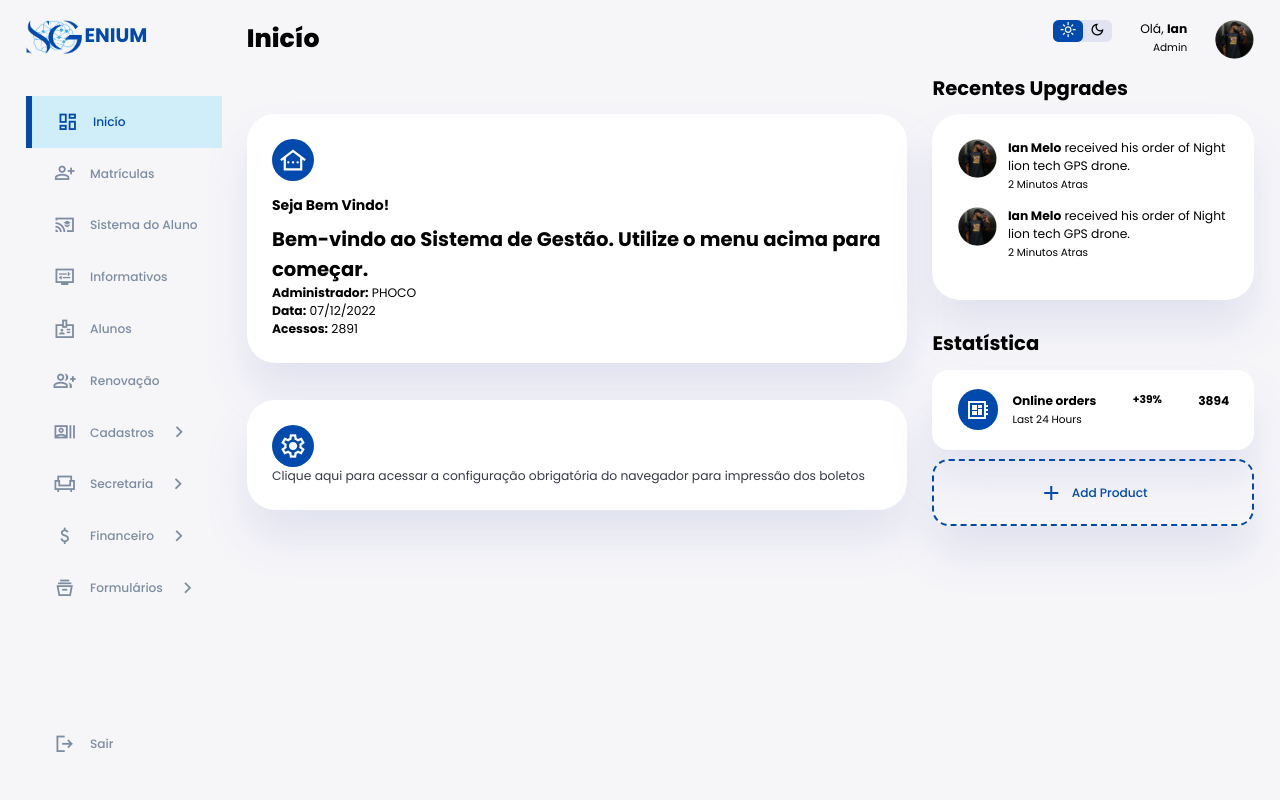
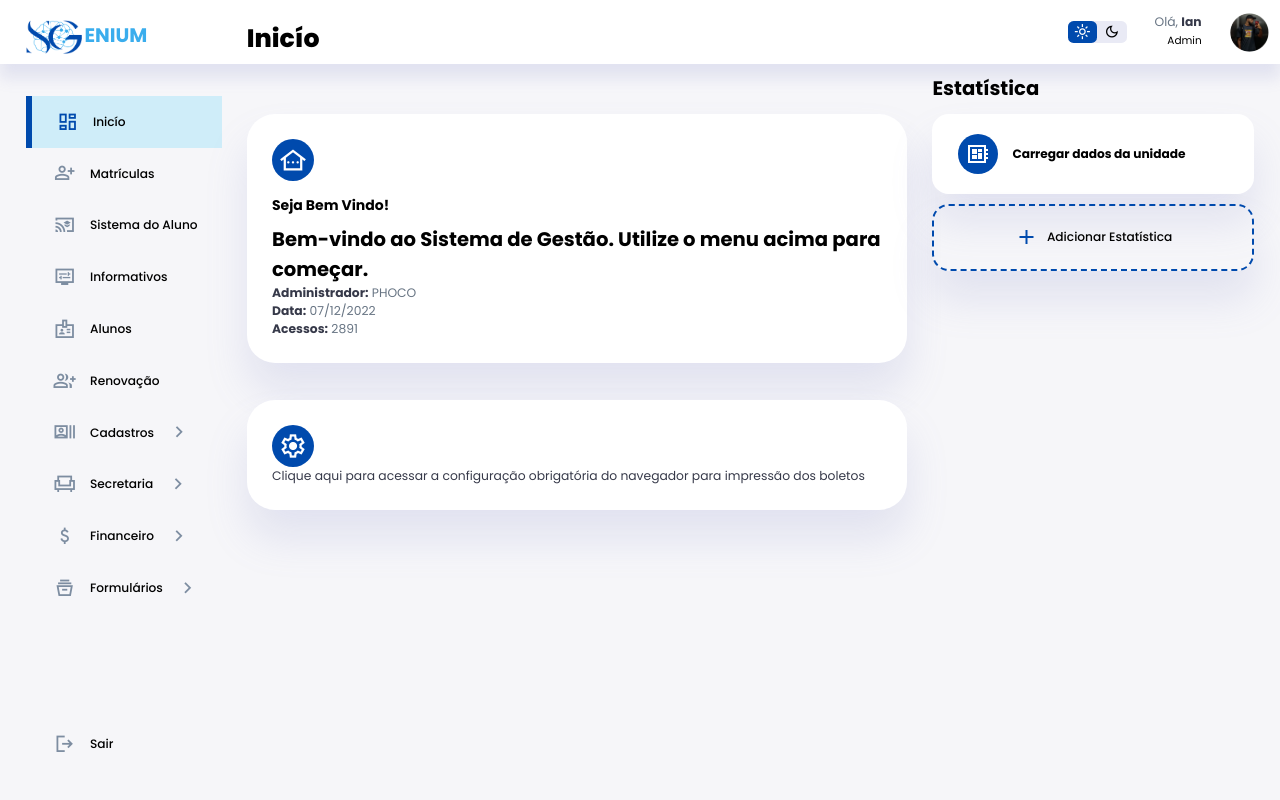
Before and after one commit to ichumbo/LayoutGenium, a PHP site: page / in a window 1280 px wide. Run offline with PHP 8.4, Linux system fonts and the light colour scheme.

Commit message:
finalização index

```diff
--- a/css/global/global.css
+++ b/css/global/global.css
@@ -26,32 +26,38 @@ body {
 h1 {
     font-weight: 800;
     font-size: 1.8rem;
+    color: var(--color-text);
 }
 
 h2 {
     font-size: 1.4rem;
+    color: var(--color-text);
 }
 
 h3 {
     font-size: 0.87rem;
+    color: var(--color-text);
 }
 
 h4 {
     font-size: 0.8rem;
+    color: var(--color-text);
 }
 
 h5 {
     font-size: 0.77rem;
+    color: var(--color-text);
 }
 
 small {
     font-size: 0.75rem;
+    color: var(--color-text);
 }
 
 p {
-    color: var(--cor-dark-variant);
+    color: var(--color-dark-variant);
 }
 
 b {
-    color: var(--cor-dark);
+    color: var(--color-dark);
 }
--- a/css/home/estatistica.css
+++ b/css/home/estatistica.css
@@ -3,6 +3,7 @@
 }
 
 .right .sales-analytics h2 {
+    margin-top: 3.8rem;
     margin-bottom: 0.8rem;
 }
 
--- a/css/home/topo.css
+++ b/css/home/topo.css
@@ -1,3 +1,4 @@
+
 .right {
     margin-top: 1.4rem;
 }
@@ -6,6 +7,17 @@
     display: flex;
     justify-content: end;
     gap: 2rem;
+    position: fixed;
+    top: 0;
+    left: 0;
+    align-items: center;
+    padding: 0 0.8rem;
+    height: 4.6rem;
+    background: var(--color-white);
+    width: 100%;
+    margin: 0;
+    z-index: -1;
+    box-shadow: 0 1rem 1rem var(--color-light-2);
 }
 
 .right .top button {
--- a/css/home/updates.css
+++ /dev/null
@@ -1,26 +0,0 @@
-.right .recent-updates {
-    margin-top: 1rem;
-}
-
-.right .recent-updates h2 {
-    margin-bottom: 0.8rem;
-}
-
-.right .recent-updates .updates {
-    background: var(--color-white);
-    padding: var(--card-padding);
-    border-radius: var(--card-border-radius);
-    box-shadow: var(--box-shadow);
-    transition: all 300ms ease;
-}
-
-.right .recent-updates .updates:hover {
-    box-shadow: none;
-}
-
-.right .recent-updates .updates .update {
-    display: grid;
-    grid-template-columns: 2.6rem auto;
-    gap: 1rem;
-    margin-bottom: 1rem;
-}
--- a/css/style.css
+++ b/css/style.css
@@ -7,7 +7,6 @@
 @import url(../css/home/navbar.css);
 @import url(../css/home/main.css);
 @import url(../css/home/topo.css);
-@import url(../css/home/updates.css);
 @import url(../css/home/estatistica.css);
 
 /*Utilidades*/
--- a/css/utilidades/cores.css
+++ b/css/utilidades/cores.css
@@ -1,9 +1,7 @@
-/*Cores------------------------------------------------------------------------------------------------------------------------------------*/
+/*Cores-MODELIGHT-----------------------------------------------------------------------------------------------------------------*/
 :root {
     --color-primary: #004aad;
-    --color-danger: #ff7782;
-    --color-success: #3AADED;
-    --color-warning: #ffbb55;
+    --color-secundary: #3AADED;
     --color-white: #ffffff;
     --color-info-dark: #7d8da1;
     --color-info-light: #dce1eb;
@@ -13,6 +11,7 @@
     --color-primary-variant: #111e88;
     --color-dark-variant: #677483;
     --color-background: #f6f6f9;
+    --color-text: #000000;
 
     --card-border-radius: 2rem;
     --border-radius-1: 0.4rem;
@@ -30,13 +29,21 @@
 }
 
 .color-2 {
-    color: var(--color-danger);
+    color: var(--color-secundary);
 }
 
 .color-3 {
     color: var(--color-success);
 }
 
-.color-4 {
-    color: var(--cor-warning);
+/*Cores-MODELIGHT-----------------------------------------------------------------------------------------------------------------*/
+.dark-theme-variables {
+    --color-primary: #004aad;
+    --color-background: #181a1e;
+    --color-white: #202528;
+    --color-dark: #edeffd;
+    --color-dark-variant: #a3bdcc;
+    --color-light-2: rgba(0, 0, 0, 0.4);
+    --color-text: #edeffd;
+    --box-shadow: 0 2rem 3rem var(--color-light-2);
 }
--- a/index.html
+++ b/index.html
@@ -17,7 +17,7 @@
             <div class="top">
                 <div class="logo">
                     <img src="./img/icon_Blue.png" alt="Sistema Genium">
-                    <h2 class="name-icon"><span class="color-1">ENIUM</span></h2>
+                    <h2 class="name-icon"><span class="color-2">ENIUM</span></h2>
                 </div>
                 <div class="close" id="close-btn">
                     <span class="material-symbols-sharp">close</span>
@@ -76,7 +76,9 @@
         </aside>
 
         <main>
+
             <h1>Inicío</h1>
+
             <!--
             <div class="date">
                 <input type="date">
@@ -131,31 +133,6 @@
                 </div>
             </div>
 
-            <div class="recent-updates">
-                <h2>Recentes Upgrades</h2>
-                <div class="updates">
-                    <div class="update">
-                        <div class="profile-photo">
-                            <img src="./img/Icon.png" alt="">
-                        </div>
-                        <div class="message">
-                            <p><b>Ian Melo</b> received his order of Night lion tech GPS drone.</p>
-                            <small class="text-mute">2 Minutos Atras</small>
-                        </div>
-                    </div>
-
-                    <div class="update">
-                        <div class="profile-photo">
-                            <img src="./img/Icon.png" alt="">
-                        </div>
-                        <div class="message">
-                            <p><b>Ian Melo</b> received his order of Night lion tech GPS drone.</p>
-                            <small class="text-mute">2 Minutos Atras</small>
-                        </div>
-                    </div>
-                </div>
-            </div>
-
             <article class="sales-analytics">
                 <h2>Estatística</h2>
                 <div class="item online">
@@ -164,22 +141,24 @@
                     </div>
                     <div class="right">
                         <div class="info">
-                            <h3>Online orders</h3>
-                            <small class="text-muted">Last 24 Hours</small>
+                            <h3>Carregar dados da unidade</h3>
                         </div>
-                        <h5 class="success">+39%</h5>
-                        <h3>3894</h3>
                     </div>
                 </div>
                 <div class="item add-product">
                     <div>
                         <span class="material-symbols-sharp">add</span>
-                        <h3>Add Product</h3>
+                        <h3>Adicionar Estatística</h3>
                     </div>
                 </div>
             </article>
 
         </section>
     </div>
+
+    <script src="./index.js">
+
+    </script>
+
 </body>
 </html>
--- a/index.js
+++ b/index.js
@@ -0,0 +1,22 @@
+const sideMenu = document.querySelector("aside");
+const menuBtn = document.querySelector("#menu-btn");
+const closeBtn = document.querySelector("#close-btn");
+const themeToggler = document.querySelector(".theme-toggler");
+
+// Abre Sidebar
+menuBtn.addEventListener('click', () => {
+    sideMenu.style.display = 'block';
+})
+
+// Fecha Sidebar
+closeBtn.addEventListener('click', () => {
+    sideMenu.style.display = 'none';
+})
+
+//Mudar Tema
+themeToggler.addEventListener('click', () => {
+    document.body.classList.toggle('dark-theme-variables');
+
+    themeToggler.querySelector('span:nth-child(1)').classList.toggle('active');
+    themeToggler.querySelector('span:nth-child(2)').classList.toggle('active');
+})
```
Also changed, not shown: other parts of css/style.css (+154 -0 lines).
